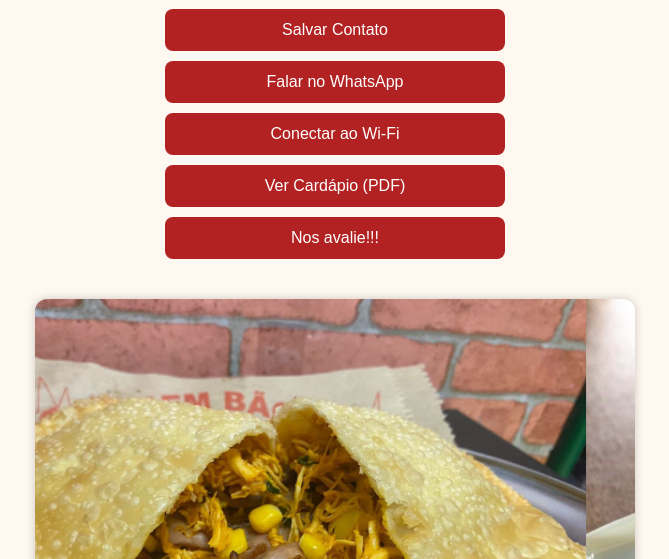
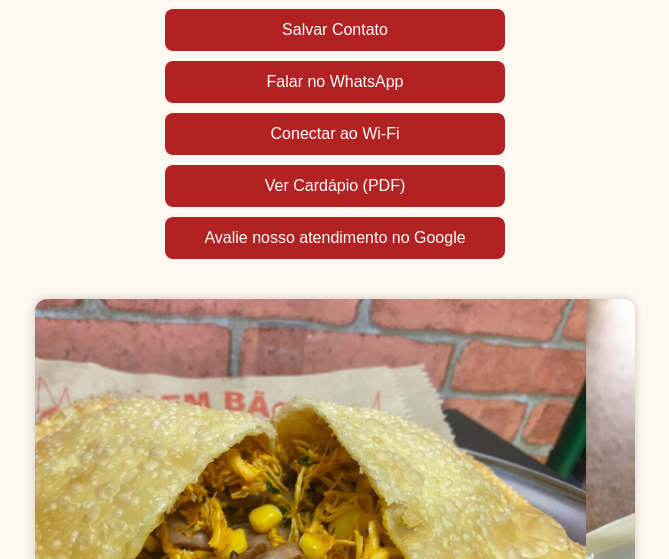
Before and after one commit to GuiAndradx/trem-bao-de-minas-NFC, a plain HTML site: page index.html in a window 1280 px wide. Shown: the part 241-800 px from the top of the page, without its empty margins (305-974 px from the left). Drawn offline with Linux system fonts and the light colour scheme.

Commit message:
Update index.html

```diff
--- a/index.html
+++ b/index.html
@@ -17,7 +17,7 @@
   <a href="https://wa.me/5521977997625?text=Olá%2C+quero+fazer+um+pedido!" target="_blank" class="botao">Falar no WhatsApp</a>
   <a href="WIFI:T:WPA;S=Cliente Trem De Minas;P=36932039;;" class="botao">Conectar ao Wi-Fi</a>
   <a href="cardapio.pdf" target="_blank" class="botao">Ver Cardápio (PDF)</a>
-  <a href="https://search.google.com/local/writereview?placeid=ChIJYzm_SOVGm5QRt8QyK0px4yY" target="_blank" class="botao">Nos avalie!!!</a>
+  <a href="https://search.google.com/local/writereview?placeid=ChIJYzm_SOVGm5QRt8QyK0px4yY" target="_blank" class="botao">Avalie nosso atendimento no Google</a>
 </div>
 
   <div class="carrossel">
```
